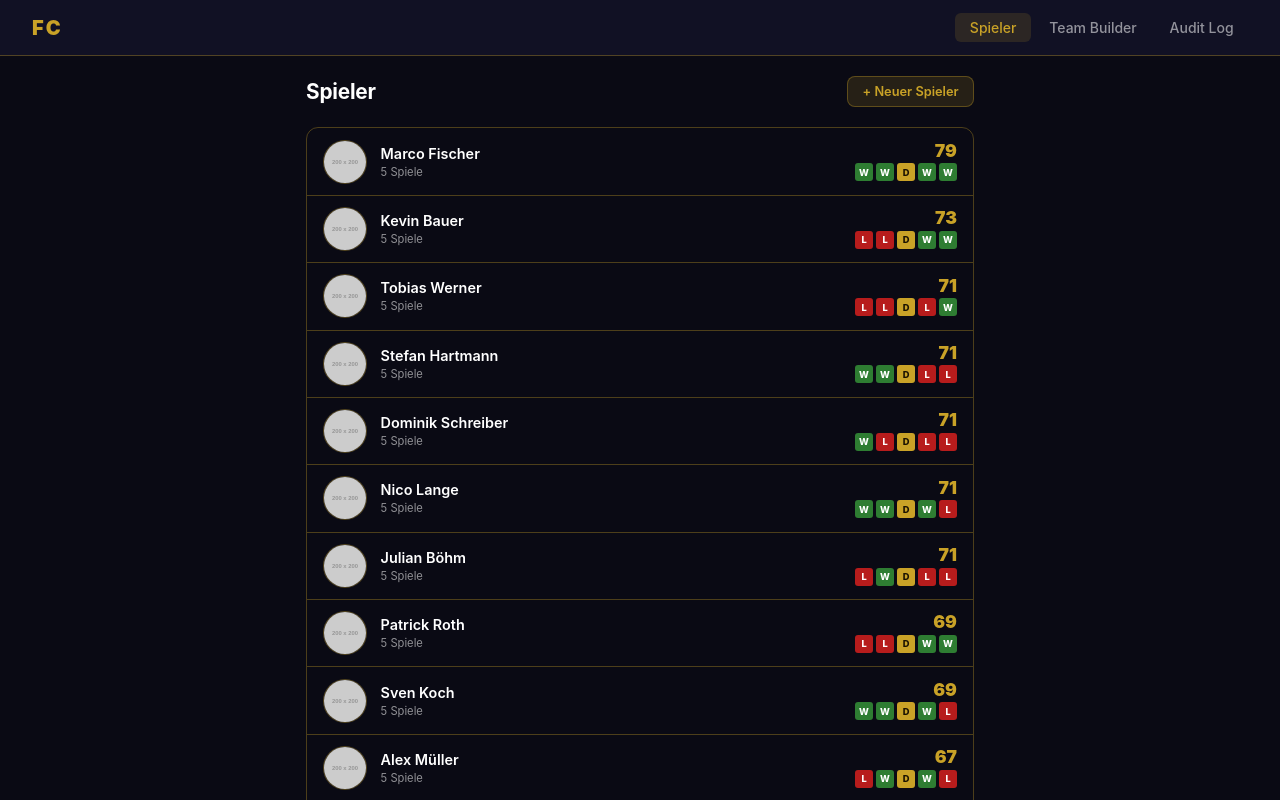
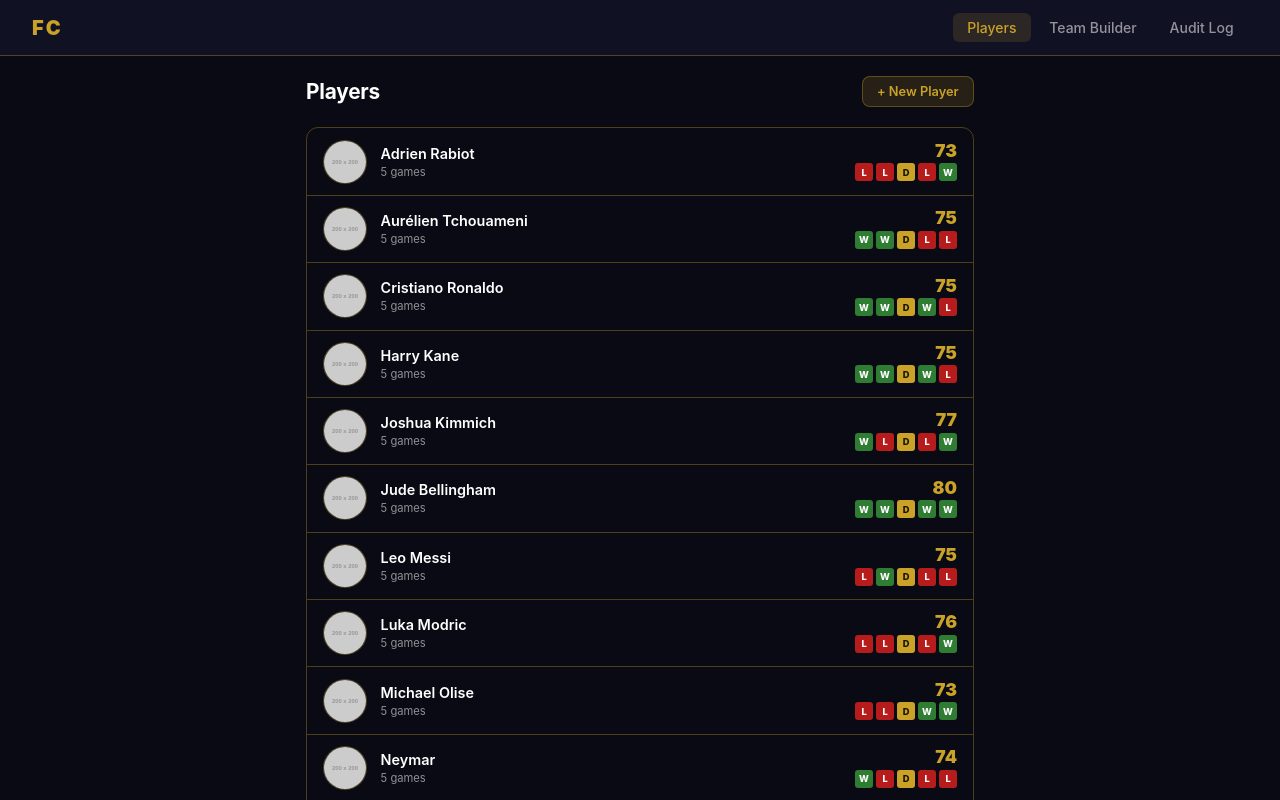
Before and after one commit to phil1234566789/fc, an Angular app: page /#/players in a window 1280 px wide. Shown: the top 800 px of the page. Built offline with nearby package versions, Linux system fonts and the light colour scheme.

Commit message:
fun mock data

```diff
--- a/src/app/app.html
+++ b/src/app/app.html
@@ -1,7 +1,7 @@
 <nav class="nav">
   <a class="nav__brand" routerLink="/players">FC</a>
   <div class="nav__links">
-    <a routerLink="/players" routerLinkActive="nav__link--active" class="nav__link">Spieler</a>
+    <a routerLink="/players" routerLinkActive="nav__link--active" class="nav__link">Players</a>
     <a routerLink="/team-builder" routerLinkActive="nav__link--active" class="nav__link">Team Builder</a>
     <a routerLink="/audit-log" routerLinkActive="nav__link--active" class="nav__link">Audit Log</a>
   </div>
--- a/src/app/features/players/players-list.component.html
+++ b/src/app/features/players/players-list.component.html
@@ -1,7 +1,7 @@
 <div class="players-page">
   <div class="players-page__header">
-    <h1 class="players-page__title">Spieler</h1>
-    <a class="btn-primary" routerLink="/players/new">+ Neuer Spieler</a>
+    <h1 class="players-page__title">Players</h1>
+    <a class="btn-primary" routerLink="/players/new">+ New Player</a>
   </div>
 
   @if (viewModels$ | async; as vms) {
@@ -17,7 +17,7 @@
           <div class="player-row__info">
             <span class="player-row__name">{{ vm.player.name }}</span>
             <div class="player-row__meta">
-              <span class="player-row__games">{{ vm.gamesPlayed }} Spiele</span>
+              <span class="player-row__games">{{ vm.gamesPlayed }} games</span>
             </div>
           </div>
           <div class="player-row__right">
@@ -35,7 +35,7 @@
       }
     </div>
   } @else {
-    <div class="players-page__loading">Lade Spieler…</div>
+    <div class="players-page__loading">Loading players…</div>
   }
 </div>
 
@@ -44,7 +44,7 @@
     <div class="modal" (click)="$event.stopPropagation()">
       <div class="modal__actions">
         <a class="btn-primary btn-primary--small" [routerLink]="['/players', vm.player.id, 'edit']">
-          Bearbeiten
+          Edit
         </a>
         <button class="modal__close" (click)="closeModal()" aria-label="Schließen">✕</button>
       </div>
--- a/src/app/features/players/players-list.component.ts
+++ b/src/app/features/players/players-list.component.ts
@@ -33,13 +33,15 @@
   }).pipe(
     map(({ players, sessions }) =>
       players
-        .slice()
-        .sort((a, b) => b.overall - a.overall)
         .map((player) => ({
           player,
           gamesPlayed: this.countGamesPlayed(player.id, sessions),
           lastResults: this.getLastResults(player.id, sessions),
-        })),
+        }))
+        .sort((a, b) => {
+          if (b.gamesPlayed !== a.gamesPlayed) return b.gamesPlayed - a.gamesPlayed;
+          return a.player.name.localeCompare(b.player.name);
+        }),
     ),
   );
 
--- a/src/app/shared/player-card/player-card.component.ts
+++ b/src/app/shared/player-card/player-card.component.ts
@@ -12,9 +12,9 @@
 const FITNESS_LABELS: Record<Fitness, string> = {
   1: 'Top Form',
   2: 'In Form',
-  3: 'Formtief',
-  4: 'Aus der Übung',
-  5: 'Im Comeback',
+  3: 'Low Form',
+  4: 'Out of Practice',
+  5: 'Making a Comeback',
 };
 
 @Component({
--- a/src/mock/audit-log.mock.ts
+++ b/src/mock/audit-log.mock.ts
@@ -3,40 +3,28 @@
 export const MOCK_AUDIT_LOG: AuditLogEntry[] = [
   {
     id: 'al01',
-    editor_name: 'Stefan H.',
+    editor_name: 'Stefan B.',
     action: 'update',
     player_id: 'p09',
     before: {
       id: 'p09',
-      name: 'Patrick Roth',
-      image: 'https://placehold.co/200x200/1a1a2e/ffd700?text=PR',
-      bday: '1992-07-11',
+      name: 'Thomas Müller',
+      image: 'https://placehold.co/200x200/1a1a2e/ffd700?text=MUL',
+      bday: '1989-09-13',
       fitness: 2,
-      pac: 70,
-      sho: 70,
-      pas: 74,
-      dri: 68,
-      def: 62,
-      phy: 70,
-      tec: 72,
-      overall: 69,
+      pac: 66, sho: 80, pas: 82, dri: 72, def: 58, phy: 72, tec: 78,
+      overall: 73,
     },
     after: {
       id: 'p09',
-      name: 'Patrick Roth',
-      image: 'https://placehold.co/200x200/1a1a2e/ffd700?text=PR',
-      bday: '1992-07-11',
-      fitness: 4,
-      pac: 70,
-      sho: 70,
-      pas: 74,
-      dri: 68,
-      def: 62,
-      phy: 70,
-      tec: 72,
-      overall: 69,
+      name: 'Thomas Müller',
+      image: 'https://placehold.co/200x200/1a1a2e/ffd700?text=MUL',
+      bday: '1989-09-13',
+      fitness: 3,
+      pac: 66, sho: 80, pas: 82, dri: 72, def: 58, phy: 72, tec: 78,
+      overall: 73,
     },
-    reason: 'Knieschmerzen seit letzter Woche, Training pausiert',
+    reason: 'Hasn\'t been fully sharp lately — fitness dropped to Low Form',
     timestamp: '2026-06-05T18:22:00.000Z',
   },
   {
@@ -46,35 +34,23 @@
     player_id: 'p02',
     before: {
       id: 'p02',
-      name: 'Kevin Bauer',
-      image: 'https://placehold.co/200x200/1a1a2e/ffd700?text=KB',
-      bday: '1997-08-22',
-      fitness: 2,
-      pac: 88,
-      sho: 82,
-      pas: 65,
-      dri: 85,
-      def: 45,
-      phy: 72,
-      tec: 70,
-      overall: 73,
+      name: 'Michael Olise',
+      image: 'https://placehold.co/200x200/1a1a2e/ffd700?text=OLI',
+      bday: '2001-12-12',
+      fitness: 1,
+      pac: 84, sho: 78, pas: 74, dri: 88, def: 36, phy: 62, tec: 85,
+      overall: 72,
     },
     after: {
       id: 'p02',
-      name: 'Kevin Bauer',
-      image: 'https://placehold.co/200x200/1a1a2e/ffd700?text=KB',
-      bday: '1997-08-22',
-      fitness: 2,
-      pac: 90,
-      sho: 82,
-      pas: 65,
-      dri: 85,
-      def: 45,
-      phy: 72,
-      tec: 70,
+      name: 'Michael Olise',
+      image: 'https://placehold.co/200x200/1a1a2e/ffd700?text=OLI',
+      bday: '2001-12-12',
+      fitness: 1,
+      pac: 88, sho: 78, pas: 74, dri: 88, def: 36, phy: 62, tec: 85,
       overall: 73,
     },
-    reason: 'Neue Einschätzung nach Sprint-Test beim letzten Training',
+    reason: 'Updated after latest performance data — pace consistently higher than expected',
     timestamp: '2026-06-10T20:05:00.000Z',
   },
   {
@@ -84,35 +60,23 @@
     player_id: 'p11',
     before: {
       id: 'p11',
-      name: 'Sven Koch',
-      image: 'https://placehold.co/200x200/1a1a2e/ffd700?text=SK',
-      bday: '1988-10-27',
+      name: 'Cristiano Ronaldo',
+      image: 'https://placehold.co/200x200/1a1a2e/ffd700?text=CR7',
+      bday: '1985-02-05',
       fitness: 2,
-      pac: 62,
-      sho: 60,
-      pas: 74,
-      dri: 60,
-      def: 78,
-      phy: 75,
-      tec: 70,
-      overall: 68,
+      pac: 76, sho: 87, pas: 72, dri: 80, def: 42, phy: 82, tec: 80,
+      overall: 74,
     },
     after: {
       id: 'p11',
-      name: 'Sven Koch',
-      image: 'https://placehold.co/200x200/1a1a2e/ffd700?text=SK',
-      bday: '1988-10-27',
+      name: 'Cristiano Ronaldo',
+      image: 'https://placehold.co/200x200/1a1a2e/ffd700?text=CR7',
+      bday: '1985-02-05',
       fitness: 2,
-      pac: 62,
-      sho: 65,
-      pas: 74,
-      dri: 60,
-      def: 78,
-      phy: 75,
-      tec: 70,
-      overall: 69,
+      pac: 76, sho: 92, pas: 72, dri: 80, def: 42, phy: 82, tec: 80,
+      overall: 75,
     },
-    reason: 'Hat drei mörder Fernschusstore letztens gemacht. Buff SHO +5',
+    reason: 'Scored three absolute rockets last session. Buff SHO +5',
     timestamp: '2026-06-12T17:30:00.000Z',
   },
 ];
--- a/src/mock/players.mock.ts
+++ b/src/mock/players.mock.ts
@@ -3,182 +3,110 @@
 export const MOCK_PLAYERS: Player[] = [
   {
     id: 'p01',
-    name: 'Marco Fischer',
-    image: 'https://placehold.co/200x200/1a1a2e/ffd700?text=MF',
-    bday: '1987-03-14',
+    name: 'Jude Bellingham',
+    image: 'https://placehold.co/200x200/1a1a2e/ffd700?text=BEL',
+    bday: '2003-06-29',
     fitness: 1,
-    pac: 82,
-    sho: 78,
-    pas: 80,
-    dri: 79,
-    def: 76,
-    phy: 80,
-    tec: 81,
-    overall: 79,
+    pac: 78, sho: 82, pas: 82, dri: 84, def: 72, phy: 82, tec: 82,
+    overall: 80,
   },
   {
     id: 'p02',
-    name: 'Kevin Bauer',
-    image: 'https://placehold.co/200x200/1a1a2e/ffd700?text=KB',
-    bday: '1997-08-22',
-    fitness: 2,
-    pac: 90,
-    sho: 82,
-    pas: 65,
-    dri: 85,
-    def: 45,
-    phy: 72,
-    tec: 70,
+    name: 'Michael Olise',
+    image: 'https://placehold.co/200x200/1a1a2e/ffd700?text=OLI',
+    bday: '2001-12-12',
+    fitness: 1,
+    pac: 88, sho: 78, pas: 74, dri: 88, def: 36, phy: 62, tec: 85,
     overall: 73,
   },
   {
     id: 'p03',
-    name: 'Tobias Werner',
-    image: 'https://placehold.co/200x200/1a1a2e/ffd700?text=TW',
-    bday: '1991-11-05',
+    name: 'Luka Modric',
+    image: 'https://placehold.co/200x200/1a1a2e/ffd700?text=MOD',
+    bday: '1985-09-09',
     fitness: 2,
-    pac: 68,
-    sho: 65,
-    pas: 86,
-    dri: 74,
-    def: 60,
-    phy: 65,
-    tec: 82,
-    overall: 71,
+    pac: 62, sho: 72, pas: 91, dri: 82, def: 72, phy: 62, tec: 90,
+    overall: 76,
   },
   {
     id: 'p04',
-    name: 'Alex Müller',
-    image: 'https://placehold.co/200x200/1a1a2e/ffd700?text=AM',
-    bday: '1985-06-30',
-    fitness: 3,
-    pac: 60,
-    sho: 50,
-    pas: 70,
-    dri: 58,
-    def: 88,
-    phy: 82,
-    tec: 62,
-    overall: 67,
+    name: 'Upamecano',
+    image: 'https://placehold.co/200x200/1a1a2e/ffd700?text=UPA',
+    bday: '1998-10-27',
+    fitness: 2,
+    pac: 80, sho: 42, pas: 66, dri: 60, def: 86, phy: 88, tec: 62,
+    overall: 69,
   },
   {
     id: 'p05',
-    name: 'Stefan Hartmann',
-    image: 'https://placehold.co/200x200/1a1a2e/ffd700?text=SH',
-    bday: '1989-01-17',
-    fitness: 1,
-    pac: 72,
-    sho: 68,
-    pas: 72,
-    dri: 65,
-    def: 70,
-    phy: 88,
-    tec: 65,
-    overall: 71,
+    name: 'Aurélien Tchouameni',
+    image: 'https://placehold.co/200x200/1a1a2e/ffd700?text=TCH',
+    bday: '2000-01-27',
+    fitness: 2,
+    pac: 74, sho: 62, pas: 78, dri: 72, def: 86, phy: 84, tec: 72,
+    overall: 75,
   },
   {
     id: 'p06',
-    name: 'Dominik Schreiber',
-    image: 'https://placehold.co/200x200/1a1a2e/ffd700?text=DS',
-    bday: '1994-09-08',
-    fitness: 2,
-    pac: 65,
-    sho: 72,
-    pas: 78,
-    dri: 80,
-    def: 55,
-    phy: 60,
-    tec: 88,
-    overall: 71,
+    name: 'Neymar',
+    image: 'https://placehold.co/200x200/1a1a2e/ffd700?text=NEY',
+    bday: '1992-02-05',
+    fitness: 5,
+    pac: 80, sho: 80, pas: 82, dri: 92, def: 35, phy: 60, tec: 92,
+    overall: 74,
   },
   {
     id: 'p07',
-    name: 'Nico Lange',
-    image: 'https://placehold.co/200x200/1a1a2e/ffd700?text=NL',
-    bday: '1999-04-25',
+    name: 'Harry Kane',
+    image: 'https://placehold.co/200x200/1a1a2e/ffd700?text=KAN',
+    bday: '1993-07-28',
     fitness: 1,
-    pac: 78,
-    sho: 88,
-    pas: 68,
-    dri: 78,
-    def: 42,
-    phy: 68,
-    tec: 72,
-    overall: 71,
+    pac: 70, sho: 93, pas: 80, dri: 78, def: 42, phy: 82, tec: 80,
+    overall: 75,
   },
   {
     id: 'p08',
-    name: 'Florian Keller',
-    image: 'https://placehold.co/200x200/1a1a2e/ffd700?text=FK',
-    bday: '1986-12-03',
-    fitness: 3,
-    pac: 64,
-    sho: 48,
-    pas: 65,
-    dri: 55,
-    def: 84,
-    phy: 78,
-    tec: 58,
-    overall: 65,
+    name: 'Adrien Rabiot',
+    image: 'https://placehold.co/200x200/1a1a2e/ffd700?text=RAB',
+    bday: '1995-04-03',
+    fitness: 2,
+    pac: 72, sho: 68, pas: 76, dri: 70, def: 74, phy: 80, tec: 72,
+    overall: 73,
   },
   {
     id: 'p09',
-    name: 'Patrick Roth',
-    image: 'https://placehold.co/200x200/1a1a2e/ffd700?text=PR',
-    bday: '1992-07-11',
-    fitness: 4,
-    pac: 70,
-    sho: 70,
-    pas: 74,
-    dri: 68,
-    def: 62,
-    phy: 70,
-    tec: 72,
-    overall: 69,
+    name: 'Thomas Müller',
+    image: 'https://placehold.co/200x200/1a1a2e/ffd700?text=MUL',
+    bday: '1989-09-13',
+    fitness: 3,
+    pac: 66, sho: 80, pas: 82, dri: 72, def: 58, phy: 72, tec: 78,
+    overall: 73,
   },
   {
     id: 'p10',
-    name: 'Julian Böhm',
-    image: 'https://placehold.co/200x200/1a1a2e/ffd700?text=JB',
-    bday: '2000-02-14',
-    fitness: 1,
-    pac: 85,
-    sho: 72,
-    pas: 70,
-    dri: 82,
-    def: 48,
-    phy: 65,
-    tec: 74,
-    overall: 71,
+    name: 'Leo Messi',
+    image: 'https://placehold.co/200x200/1a1a2e/ffd700?text=MSS',
+    bday: '1987-06-24',
+    fitness: 2,
+    pac: 62, sho: 88, pas: 90, dri: 92, def: 38, phy: 58, tec: 95,
+    overall: 75,
   },
   {
     id: 'p11',
-    name: 'Sven Koch',
-    image: 'https://placehold.co/200x200/1a1a2e/ffd700?text=SK',
-    bday: '1988-10-27',
+    name: 'Cristiano Ronaldo',
+    image: 'https://placehold.co/200x200/1a1a2e/ffd700?text=CR7',
+    bday: '1985-02-05',
     fitness: 2,
-    pac: 62,
-    sho: 65,
-    pas: 74,
-    dri: 60,
-    def: 78,
-    phy: 75,
-    tec: 70,
-    overall: 69,
+    pac: 76, sho: 92, pas: 72, dri: 80, def: 42, phy: 82, tec: 80,
+    overall: 75,
   },
   {
     id: 'p12',
-    name: 'Lukas Zimmermann',
-    image: 'https://placehold.co/200x200/1a1a2e/ffd700?text=LZ',
-    bday: '1984-05-19',
-    fitness: 3,
-    pac: 55,
-    sho: 45,
-    pas: 68,
-    dri: 52,
-    def: 82,
-    phy: 84,
-    tec: 62,
-    overall: 64,
+    name: 'Joshua Kimmich',
+    image: 'https://placehold.co/200x200/1a1a2e/ffd700?text=KIM',
+    bday: '1995-02-08',
+    fitness: 1,
+    pac: 70, sho: 68, pas: 90, dri: 76, def: 82, phy: 72, tec: 82,
+    overall: 77,
   },
 ];
--- a/src/mock/sessions.mock.ts
+++ b/src/mock/sessions.mock.ts
@@ -9,19 +9,18 @@
   return { player_id, pac, sho, pas, dri, def, phy, tec, overall };
 }
 
-// Snapshots per player (current stats at time of each session)
-const P01 = snap('p01', 82, 78, 80, 79, 76, 80, 81, 79);
-const P02 = snap('p02', 90, 82, 65, 85, 45, 72, 70, 73);
-const P03 = snap('p03', 68, 65, 86, 74, 60, 65, 82, 71);
-const P04 = snap('p04', 60, 50, 70, 58, 88, 82, 62, 67);
-const P05 = snap('p05', 72, 68, 72, 65, 70, 88, 65, 71);
-const P06 = snap('p06', 65, 72, 78, 80, 55, 60, 88, 71);
-const P07 = snap('p07', 78, 88, 68, 78, 42, 68, 72, 71);
-const P08 = snap('p08', 64, 48, 65, 55, 84, 78, 58, 65);
-const P09 = snap('p09', 70, 70, 74, 68, 62, 70, 72, 69);
-const P10 = snap('p10', 85, 72, 70, 82, 48, 65, 74, 71);
-const P11 = snap('p11', 62, 65, 74, 60, 78, 75, 70, 69);
-const P12 = snap('p12', 55, 45, 68, 52, 82, 84, 62, 64);
+const P01 = snap('p01', 78, 82, 82, 84, 72, 82, 82, 80); // Bellingham
+const P02 = snap('p02', 88, 78, 74, 88, 36, 62, 85, 73); // Olise
+const P03 = snap('p03', 62, 72, 91, 82, 72, 62, 90, 76); // Modric
+const P04 = snap('p04', 80, 42, 66, 60, 86, 88, 62, 69); // Upamecano
+const P05 = snap('p05', 74, 62, 78, 72, 86, 84, 72, 75); // Tchouameni
+const P06 = snap('p06', 80, 80, 82, 92, 35, 60, 92, 74); // Neymar
+const P07 = snap('p07', 70, 93, 80, 78, 42, 82, 80, 75); // Kane
+const P08 = snap('p08', 72, 68, 76, 70, 74, 80, 72, 73); // Rabiot
+const P09 = snap('p09', 66, 80, 82, 72, 58, 72, 78, 73); // Müller
+const P10 = snap('p10', 62, 88, 90, 92, 38, 58, 95, 75); // Messi
+const P11 = snap('p11', 76, 92, 72, 80, 42, 82, 80, 75); // Ronaldo
+const P12 = snap('p12', 70, 68, 90, 76, 82, 72, 82, 77); // Kimmich
 
 export const MOCK_SESSIONS: SavedSession[] = [
   // ── Session 1 · 2026-05-01 · A 2:1 B ────────────────────────────────────
@@ -54,7 +53,7 @@
     team_b: [P02, P04, P06, P07, P09, P11],
     score_a: 1,
     score_b: 1,
-    accepted_by: 'Stefan H.',
+    accepted_by: 'Stefan B.',
     created_at: '2026-05-29T19:30:00.000Z',
   },
   // ── Session 4 · 2026-06-05 · A 1:3 B ────────────────────────────────────
@@ -76,7 +75,7 @@
     team_b: [P02, P03, P04, P08, P09, P10],
     score_a: 2,
     score_b: 1,
-    accepted_by: 'Stefan H.',
+    accepted_by: 'Stefan B.',
     created_at: '2026-06-12T19:35:00.000Z',
   },
 ];
```
Also changed, not shown: 1 other file (tests, documents, lock files or other folders).
